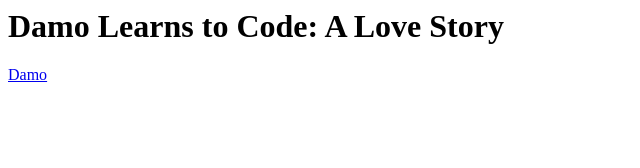
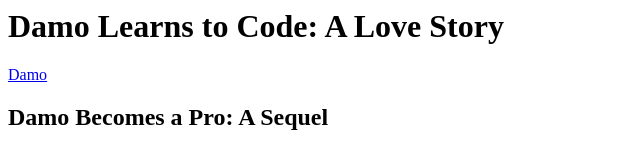
Before and after one commit to damien-martinez/sample_app, a plain HTML site: page index.html in a window 1280 px wide. Shown: the whole page, without its empty margins (0-640 px from the left). Drawn offline with Linux system fonts and the light colour scheme.

Commit message:
third commit

```diff
--- a/index.html
+++ b/index.html
@@ -1,2 +1,3 @@
 <h1> Damo Learns to Code: A Love Story</h1>
 <p><a href="https://github.com/damien-martinez/"> Damo</a></p>
+<h2>Damo Becomes a Pro: A Sequel</h2>
```
